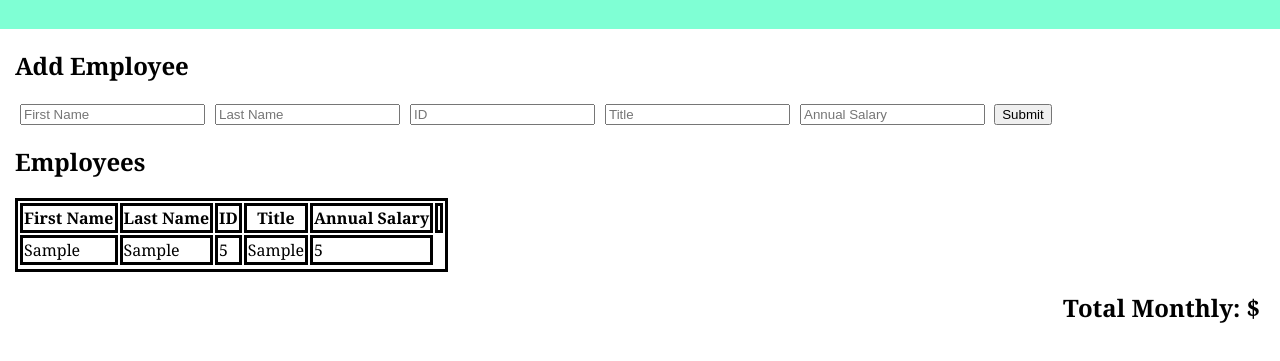
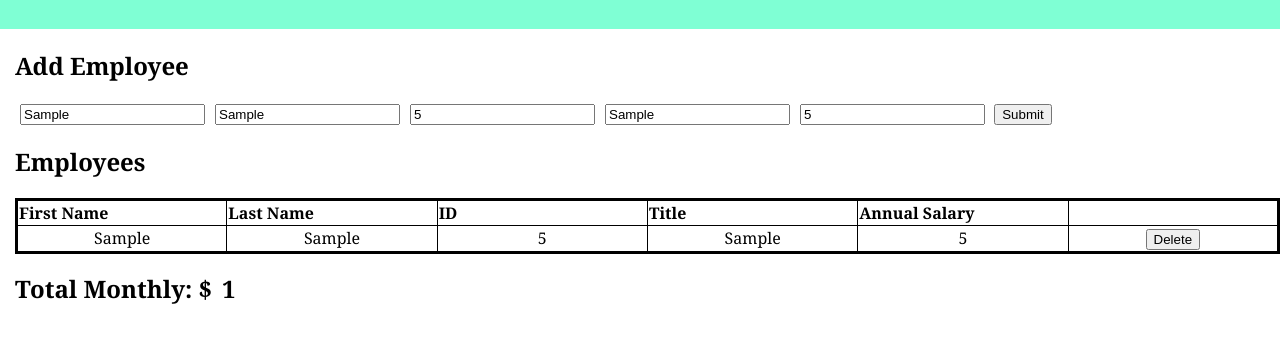
Before and after one commit to Adventure-K/weekend-jquery-salary-calculator, a plain HTML site: page index.html in a window 1280 px wide. Both pictures are taken after typing "Sample", "Sample", "5", "Sample", "5" into the empty fields and a click on the button "Submit". Shown: the part 77-438 px from the top of the page. Drawn offline with Linux system fonts and the light colour scheme.

Commit message:
Added monthly cost background color and table row removal functionality

```diff
--- a/client.js
+++ b/client.js
@@ -1,20 +1,22 @@
 console.log('js');
 $(document).ready(onReady);
+let monthTotal = 0;
 
 function onReady() {
     console.log('DOM ready.');
     $('#submit').on('click', entable);
+    $('#empTableBody').on('click', 'button', removeEmp); //I was trying without success to get this to point at the delete button's class. I replaced it with "button" as a shot in the dark and it worked.
 }
 
 function entable() {
-    // console.log('Submit pressed.')
+    console.log('Submit pressed.')
     $('#warning').empty();
-    let fName; let lName; let id; let title; let annualSalary;
+    let fName; let lName; let eid; let title; let annualSalary;
 
     // Drop input values into js variables
     fName = $('#fNameIn').val();
     lName = $('#lNameIn').val();
-    id = $('#idIn').val();
+    eid = $('#idIn').val();
     title = $('#titleIn').val();
     annualSalary = $('#annualSalaryIn').val();
 
@@ -27,7 +29,7 @@ function entable() {
         $('#warning').append('All fields are required.');
         return false;
     }
-    if (id.length < 1) {
+    if (eid.length < 1) {
         $('#warning').append('All fields are required.');
         return false;
     }
@@ -44,25 +46,51 @@ function entable() {
 
     // Drop input data into the table
     $('#empTableBody').append(`
-    <tr>
+    <tr class="` + String(eid) + `">
         <td>` + fName + `</td>
         <td>` + lName + `</td>
-        <td>` + id + `</td>
+        <td>` + eid + `</td>
         <td>` + title + `</td>
-        <td>` + annualSalary + `</td>
+        <td class="${String(eid)}">` + annualSalary + `</td>
+        <td> <button class="${String(eid)}">Delete</button> </td>
     </tr> `);
 
     // Clear input fields
-    $('#fNameIn').val('');
-    $('#lNameIn').val('');
-    $('#idIn').val('');
-    $('#titleIn').val('');
-    $('#annualSalaryIn').val('');
+    // $('#fNameIn').val('');
+    // $('#lNameIn').val('');
+    // $('#idIn').val('');
+    // $('#titleIn').val('');
+    // $('#annualSalaryIn').val('');
 
     // Call monthly cost calc function
-    sumMonthly();
+    sumMonthly(annualSalary);
 }
 
-function sumMonthly() {
+function sumMonthly(yearSal) {
+    let oldTotal = $('#totalMonthly').text();
+    // console.log(oldTotal);
+    let monthSal = Math.ceil(yearSal / 12);
+    let monthSum = Number(oldTotal) + Number(monthSal);
+    $('#totalMonthly').text(monthSum);
+    // $("h2").css("background-color", "blue");
+    // $("h2").css("font-style", "italic");
+    // console.log(Number(monthSum));
+    if (Number(monthSum) > 19999) {
+        // console.log(true)
+        $('#totalMonthly').css("background-color", "red"); // Took lots of troubleshooting to get this working. Not sure how I fixed it. Had something to do with removing a colon after "background-color" that I thought I had added partway through troubleshooting.
+    }
+    monthTotal = monthSum;
+    return monthTotal;
+}
+
+function removeEmp() {
+    // console.log('delete pushed');
+    let x = ($(this).attr('class'));
+    // console.log(x);
+    $('.' + x).remove();
+    let oldTotal = $('#totalMonthly').text();
+    let newTotal = oldTotal - monthTotal;
+    $('#totalMonthly').text(newTotal);
+    return monthTotal;
 
 }
--- a/index.html
+++ b/index.html
@@ -14,7 +14,6 @@
         <h1>Salary Calculator</h1>
     </header>
     <div><h2>Add Employee</h2>
-        <h3 id="warning"></h3>
         <input id="fNameIn" placeholder="First Name"><input id="lNameIn" placeholder="Last Name"><input id="idIn" placeholder="ID" type="number"><input id="titleIn" placeholder="Title"><input id="annualSalaryIn" placeholder="Annual Salary" type="number">
         <button id="submit">Submit</button>
         <h2>Employees</h2>
@@ -35,8 +34,8 @@
                 </tr>
             </tfoot>
         </table>
-
-    <h2 id="totalMonthly">Total Monthly: $<span></span></h2>
+    <h3 id="warning"></h3>
+    <h2 id="sumTotal">Total Monthly: $<span id="totalMonthly"></span></h2>
 </div>
 </body>
 </html>
--- a/style.css
+++ b/style.css
@@ -3,6 +3,10 @@ header {
     margin: auto;
     background-color: aquamarine;
     text-align: center;
+}
+
+#warning {
+    color: red;
 }
 
 body {
@@ -20,14 +24,18 @@ input {
     margin-right: 5px;
 }
 
-#totalMonthly {
-    /* position:absolute; */
-    float:right;
-    margin-right: 20px;
+table {
+    width: 100%;
+    border-collapse: collapse;
+    table-layout: fixed;
 }
 
-table {
-    border: solid;
+col {
+    width: 20%;
+}
+
+table, tbody, th, td {
+    border: 1px solid;
 }
 
 tbody {
@@ -35,13 +43,18 @@ tbody {
 }
 
 th {
-    border: solid;
-}
-
-tr {
-    border: solid;
+    text-align: left;
 }
 
 td {
-    border: solid;
+    text-align: center;
 }
+
+
+
+#totalMonthly {
+    background-color: white;
+    border-radius: 15px;
+    padding: 10px;
+    margin-right:20px;
+}
```
